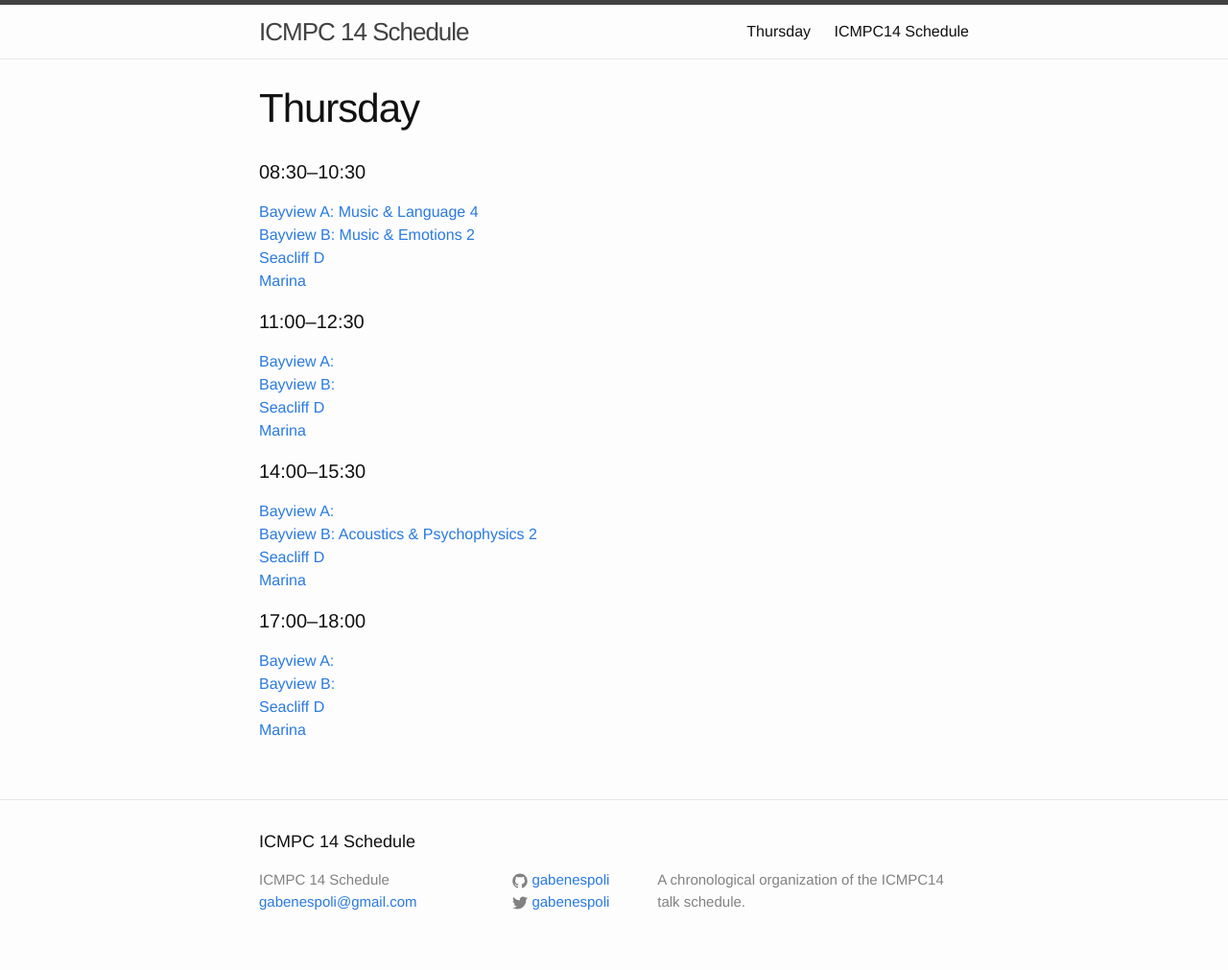
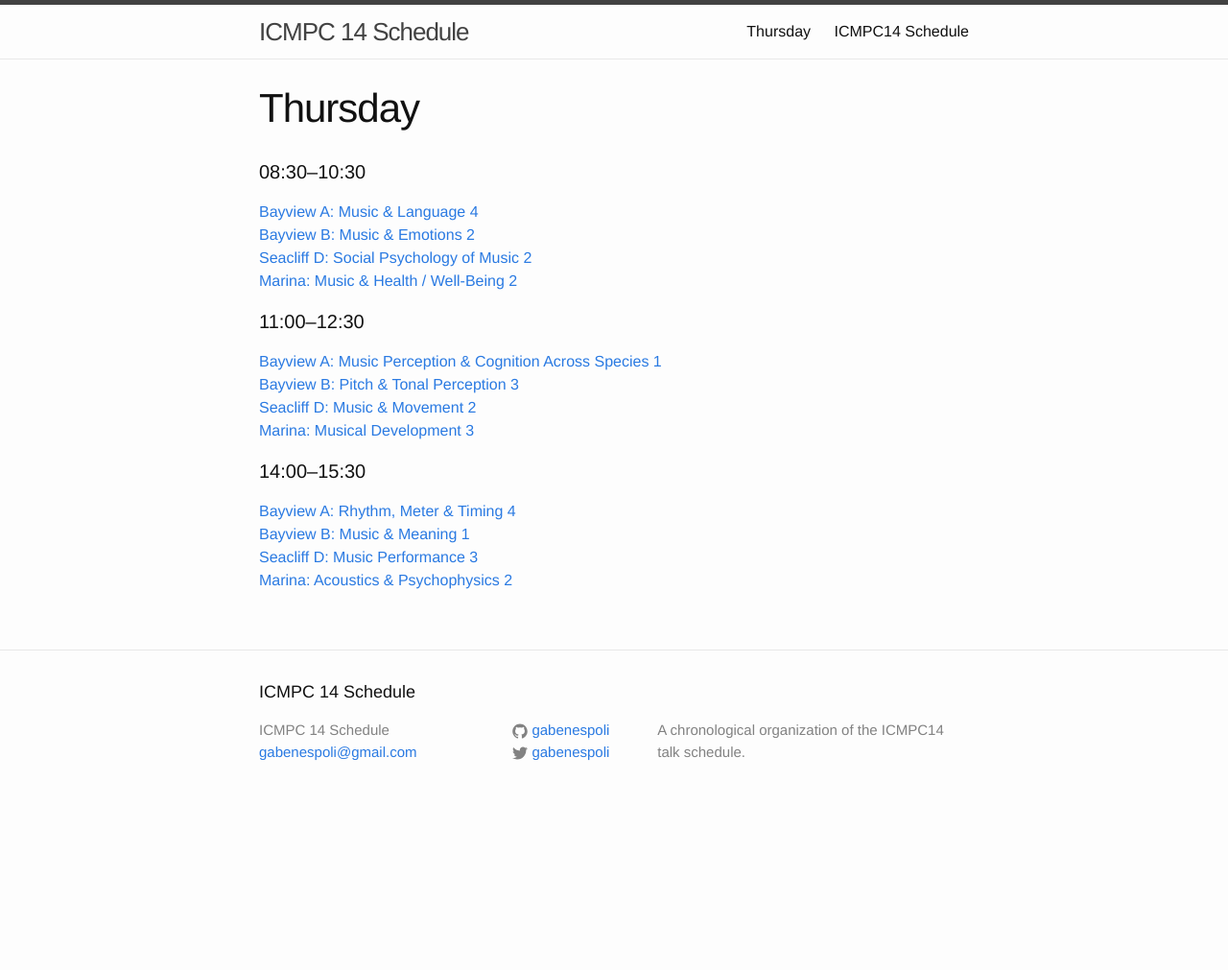
Before and after one commit to gabenespoli/gabenespoli.github.io, a Jekyll site: the page built from icmpc-thu.md, in a window 1280 px wide. Shown: the whole page at 96% size. Built offline with Jekyll 4.4.1, drawn with Linux system fonts in a browser that asks for light colours; after the commit the page ends 900 px from its top, so only the background shows below that.

```diff
--- a/icmpc-thu.md
+++ b/icmpc-thu.md
@@ -6,23 +6,17 @@ permalink: /icmpc-thu/
 #### 08:30–10:30
 [Bayview A: Music & Language 4](/icmpc/thu-bayviewa-1)
 [Bayview B: Music & Emotions 2](/icmpc/thu-bayviewb-1)
-[Seacliff D](/icmpc/thu-seacliffd-1)
-[Marina](/icmpc/thu-marina-1)
+[Seacliff D: Social Psychology of Music 2](/icmpc/thu-seacliffd-1)
+[Marina: Music & Health / Well-Being 2](/icmpc/thu-marina-1)
 
 #### 11:00–12:30
-[Bayview A: ](/icmpc/thu-bayviewa-2)
-[Bayview B: ](/icmpc/thu-bayviewb-2)
-[Seacliff D](/icmpc/thu-seacliffd-2)
-[Marina](/icmpc/thu-marina-2)
+[Bayview A: Music Perception & Cognition Across Species 1](/icmpc/thu-bayviewa-2)
+[Bayview B: Pitch & Tonal Perception 3](/icmpc/thu-bayviewb-2)
+[Seacliff D: Music & Movement 2](/icmpc/thu-seacliffd-2)
+[Marina: Musical Development 3](/icmpc/thu-marina-2)
 
 #### 14:00–15:30
-[Bayview A: ](/icmpc/thu-bayviewa-3)
-[Bayview B: Acoustics & Psychophysics 2](/icmpc/thu-bayviewb-3)
-[Seacliff D](/icmpc/thu-seacliffd-3)
-[Marina](/icmpc/thu-marina-3)
-
-#### 17:00–18:00
-[Bayview A: ](/icmpc/thu-bayviewa-4)
-[Bayview B: ](/icmpc/thu-bayviewb-4)
-[Seacliff D](/icmpc/thu-seacliffd-4)
-[Marina](/icmpc/thu-marina-4)
+[Bayview A: Rhythm, Meter & Timing 4](/icmpc/thu-bayviewa-3)
+[Bayview B: Music & Meaning 1](/icmpc/thu-bayviewb-3)
+[Seacliff D: Music Performance 3](/icmpc/thu-seacliffd-3)
+[Marina: Acoustics & Psychophysics 2](/icmpc/thu-marina-3)
```
Also changed, not shown: icmpc-thu/thu-bayviewa-2.md (added, +27 -0 lines), icmpc-thu/thu-bayviewa-3.md (added, +13 -0 lines), icmpc-thu/thu-bayviewb-2.md (added, +19 -0 lines), icmpc-thu/thu-bayviewb-3.md (+8 -7 lines), icmpc-thu/thu-marina-1.md (added, +24 -0 lines), icmpc-thu/thu-marina-2.md (added, +24 -0 lines), icmpc-thu/thu-marina-3.md (added, +14 -0 lines), icmpc-thu/thu-seacliffd-1.md (added, +15 -0 lines), icmpc-thu/thu-seacliffd-2.md (added, +16 -0 lines), icmpc-thu/thu-seacliffd-3.md (added, +16 -0 lines).
